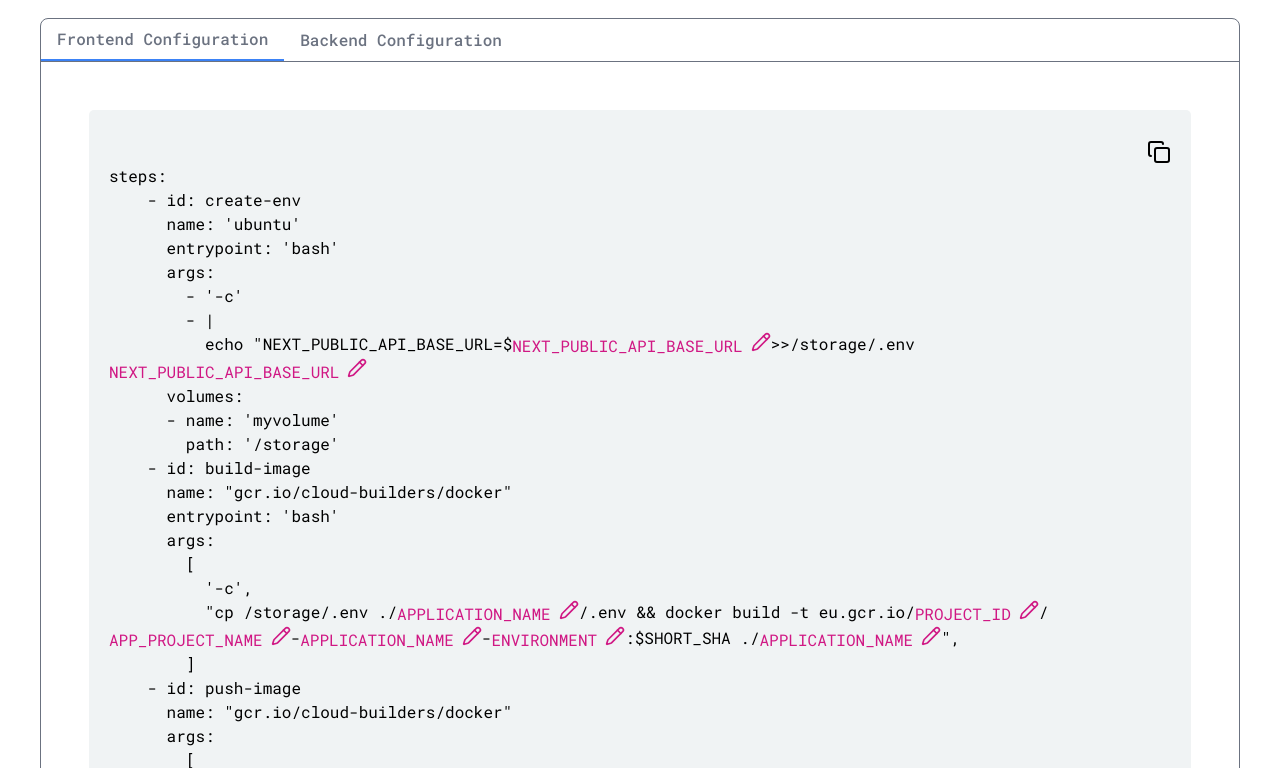
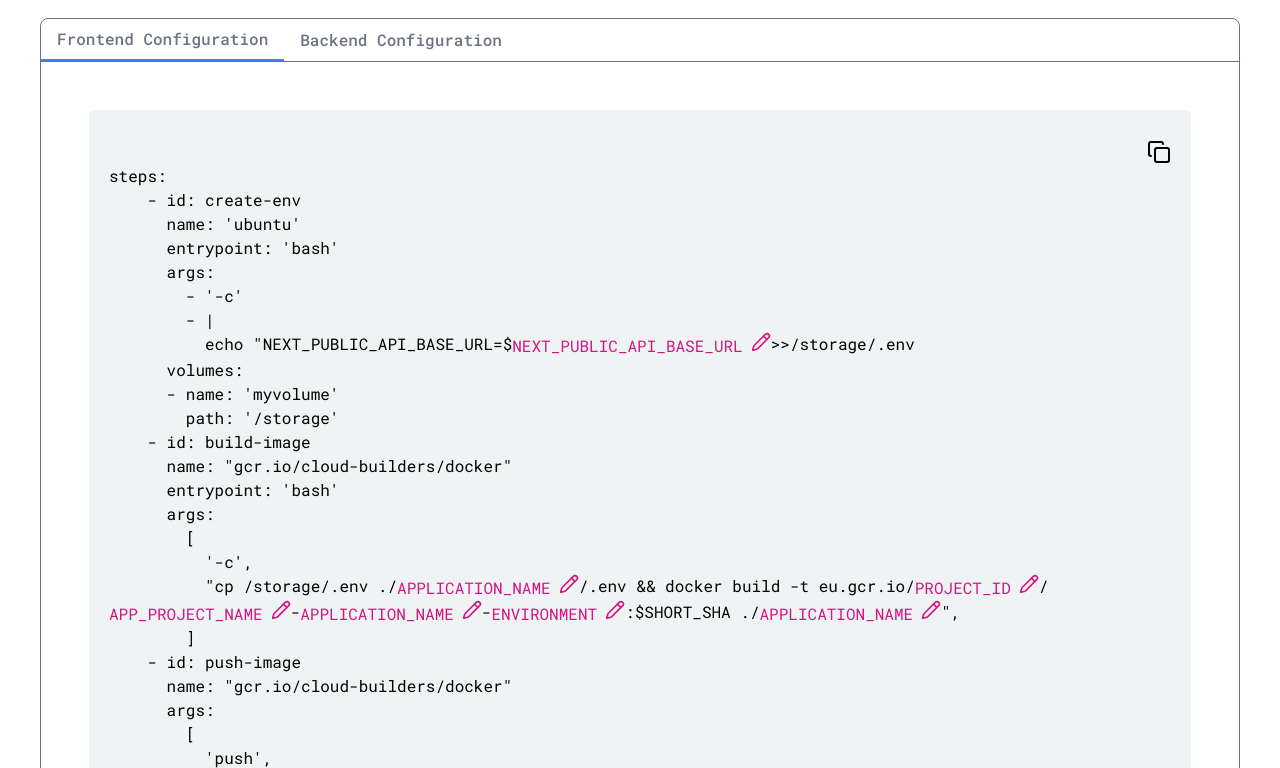
Before and after one commit to code-matic/ToolKits, a React (Vite) app in the folder codeblock-toolkit/: page / in a window 1280 px wide. Shown: the part 392-1160 px from the top of the page. Built offline with nearby package versions, Linux system fonts and the light colour scheme.

Commit message:
Formatted Cloudbuild.yaml file

```diff
--- a/codeblock-toolkit/src/pages/SamplePage.tsx
+++ b/codeblock-toolkit/src/pages/SamplePage.tsx
@@ -3,14 +3,12 @@ import Txt from '../components/DynamicText';
 import DynamicInput from '../components/DynamicInput';
 import { ToastContainer, toast } from 'react-toastify';
 import 'react-toastify/dist/ReactToastify.css';
+import prettier from 'prettier';
+import parserYaml from 'prettier/parser-yaml';
 
-interface ChildComponentProps {
-  onValsuesUpdate?: (updatedValues: { subnetName: string ; range: string | string[]; networkName: string; region: string }) => void;
-}
-
-const SamplePage: React.FC<ChildComponentProps> = () => {
+const SamplePage: React.FC = () => {
   const [values, setValues] = useState({
-    subnetName:"SUBNET_NAME",
+    subnetName: "SUBNET_NAME",
     publicBaseUrl: "NEXT_PUBLIC_API_BASE_URL",
     networkName: 'NETWORK_NAME',
     applicationName: 'APPLICATION_NAME',
@@ -20,12 +18,25 @@ const SamplePage: React.FC<ChildComponentProps> = () => {
     projectId: 'PROJECT_ID'
   });
 
-
   const containerRef = useRef<HTMLDivElement>(null);
 
+  // Helper function to replace DynamicInput fields with their values
+  const extractDynamicInputValues = (text: string) => {
+    const replacements: { [key: string]: string } = {
+      '<DynamicInput field="publicBaseUrl" />': values.publicBaseUrl,
+      '<DynamicInput field="applicationName" />': values.applicationName,
+      '<DynamicInput field="projectId" />': values.projectId,
+      '<DynamicInput field="appProjectName" />': values.appProjectName,
+      '<DynamicInput field="environment" />': values.environment,
+      '<DynamicInput field="region" />': values.region,
+      // Add other dynamic input replacements as needed
+    };
 
+    // Replace dynamic inputs in the text
+    return text.replace(/<DynamicInput[^>]+>/g, (match) => replacements[match] || match);
+  };
 
-  const handleCopyAllClick = () => {
+  const handleCopyAllClick = async () => {
     if (containerRef.current) {
       const tempDiv = document.createElement('div');
       tempDiv.innerHTML = containerRef.current.innerHTML;
@@ -34,50 +45,38 @@ const SamplePage: React.FC<ChildComponentProps> = () => {
       const icons = tempDiv.querySelectorAll('.edit-icon');
       icons.forEach((icon) => icon.remove());
 
-      // Get text content line by line from div and p tags
+      // Extract plain text and replace dynamic inputs with actual values
       const textToCopy = Array.from(tempDiv.childNodes)
         .map((node: ChildNode) => (node as HTMLElement).innerText)
-        .join('\n'); // Join text with new lines
+        .join('\n')
+        .replace(/\s+/g, ' ')
+        .trim();
 
-      // Copy the text to clipboard
-      navigator.clipboard.writeText(textToCopy).then(() => {
-        toast.success("Copied to clipboard");
+      const finalText = extractDynamicInputValues(textToCopy); // Replace dynamic inputs
+
+      try {
+        // Format the content as YAML using Prettier
+        const formattedYaml = await prettier.format(finalText, {
+          parser: 'yaml',
+          plugins: [parserYaml],
+          tabWidth: 2,
         });
+
+        navigator.clipboard.writeText(formattedYaml).then(() => {
+          toast.success("Copied to clipboard with proper formatting");
+        });
+      } catch (error) {
+        toast.error("Error formatting content.");
+        console.error("Prettier format error:", error);
+      }
     }
   };
 
-
-
   return (
-    <div
-      style={{
-        display: 'flex',
-        justifyContent: 'center',
-        padding: '20px',
-      }}
-    >
-      <div
-        style={{
-          backgroundColor: '#f0f3f4',
-          padding: '20px',
-          borderRadius: '5px',
-          position: 'relative',
-          width: '100%',
-          overflowX: 'auto',
-        }}
-      >
-        <div
-          style={{
-            width: '100%',
-            justifyContent: 'flex-end',
-            display: 'flex',
-            cursor: 'pointer',
-          }}
-        >
-          <button
-            onClick={handleCopyAllClick}
-            style={{ marginTop: '10px', border: 'none', outline: 'none' }}
-          >
+    <div style={{ display: 'flex', justifyContent: 'center', padding: '20px' }}>
+      <div style={{ backgroundColor: '#f0f3f4', padding: '20px', borderRadius: '5px', position: 'relative', width: '100%', overflowX: 'auto' }}>
+        <div style={{ width: '100%', justifyContent: 'flex-end', display: 'flex', cursor: 'pointer' }}>
+          <button onClick={handleCopyAllClick} style={{ marginTop: '10px', border: 'none', outline: 'none' }}>
             <svg
               xmlns="http://www.w3.org/2000/svg"
               width="24"
@@ -89,14 +88,12 @@ const SamplePage: React.FC<ChildComponentProps> = () => {
               strokeLinecap="round"
               strokeLinejoin="round"
               className="lucide lucide-copy">
-
               <rect width="14" height="14" x="8" y="8" rx="2" ry="2" />
               <path d="M4 16c-1.1 0-2-.9-2-2V4c0-1.1.9-2 2-2h10c1.1 0 2 .9 2 2" />
             </svg>
           </button>
         </div>
 
-        {/* Gray Box */}
         <div ref={containerRef}>
           <p className="mb-4">
             <Txt>steps: </Txt>
@@ -106,16 +103,13 @@ const SamplePage: React.FC<ChildComponentProps> = () => {
             <Txt tab={1.5}>args:</Txt>
             <Txt tab={2}>- '-c'</Txt>
             <Txt tab={2}>- | </Txt>
-            <span>
             <Txt tab={2}>
               <Txt tab={.5} endSpace={0}>echo "NEXT_PUBLIC_API_BASE_URL=$</Txt>
-              <DynamicInput field="publicBaseUrl" stateValues={[values, setValues]}/>
+              <DynamicInput field="publicBaseUrl" stateValues={[values, setValues]} />
               <Txt title='>>' endSpace={0}></Txt>
-
               <Txt>/storage/.env</Txt>
-              <DynamicInput field="publicBaseUrl" stateValues={[values, setValues]}/>
             </Txt>
-            </span>
+            {/* Other Txt and DynamicInput */}
             <Txt tab={1.5}>volumes:</Txt>
             <Txt tab={1.5}>- name: 'myvolume'</Txt>
             <Txt tab={2}>path: '/storage'</Txt>
@@ -195,6 +189,7 @@ const SamplePage: React.FC<ChildComponentProps> = () => {
           </div>
         </div>
 
+
       <ToastContainer
         position="bottom-left"
         autoClose={2500}
```
Also changed, not shown: codeblock-toolkit/src/cloudbuild.yaml (+25 -25 lines). Lines whose indentation alone changed are shown as unchanged.
